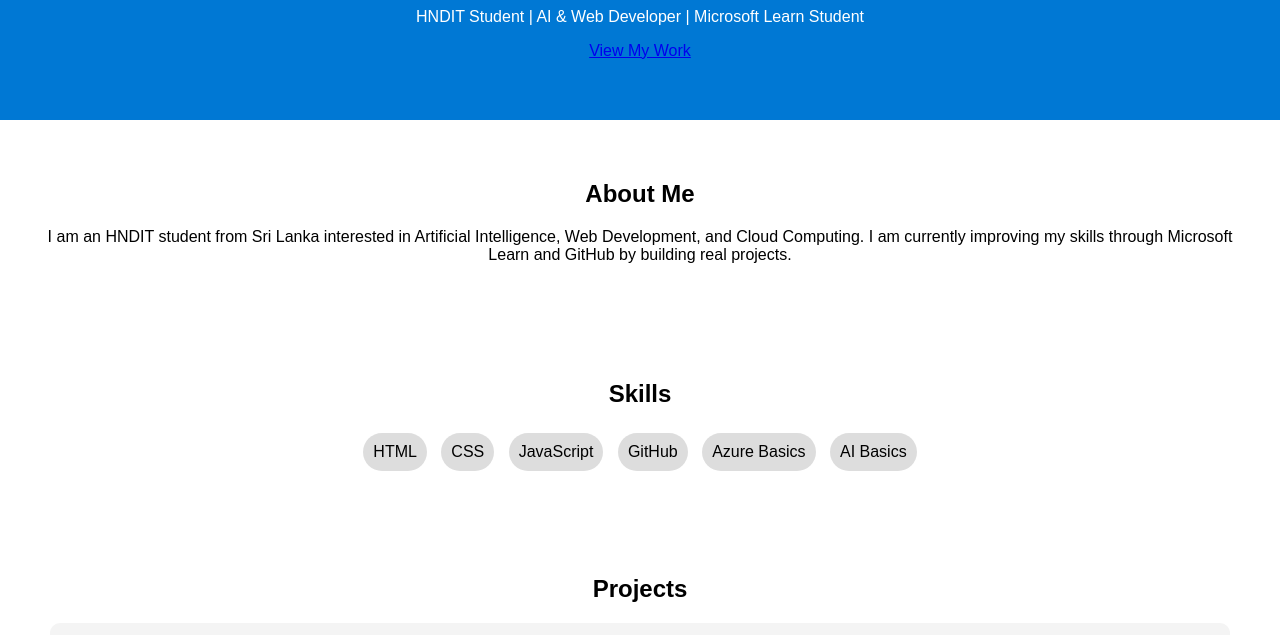
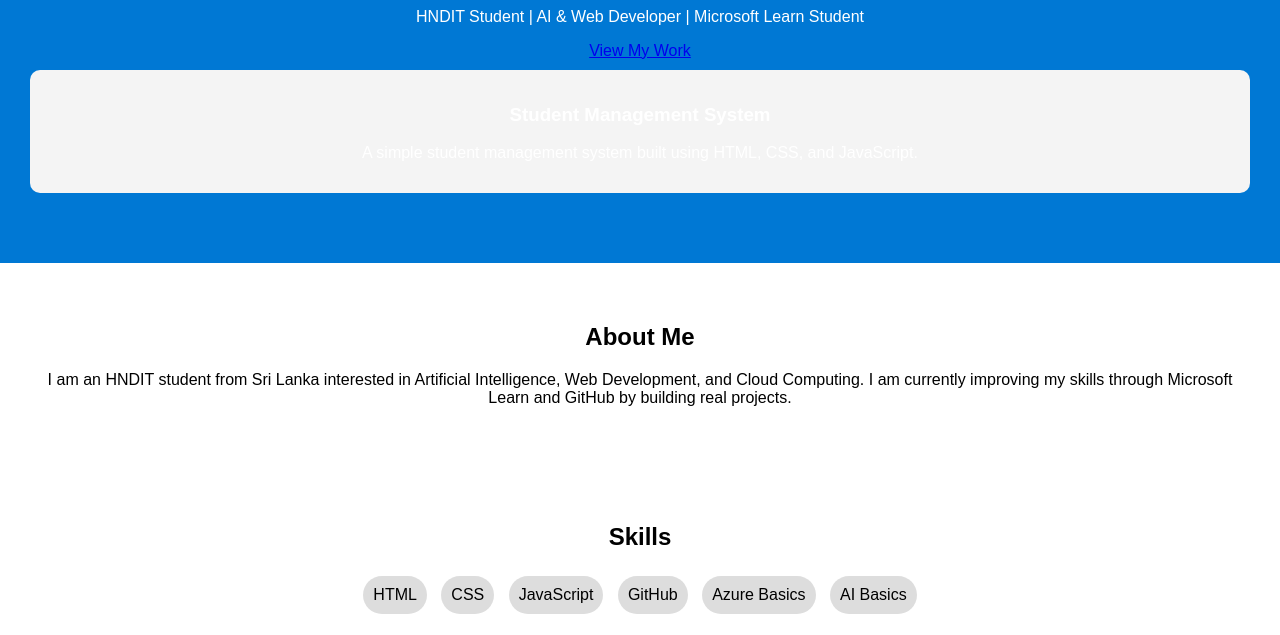
Before and after one commit to Muheeshan/Portfolio-Website, a plain HTML site: page index.html in a window 1280 px wide. Shown: the part 132-767 px from the top of the page. Drawn offline with Linux system fonts and the light colour scheme.

Commit message:
index.html

```diff
--- a/index.html
+++ b/index.html
@@ -11,6 +11,10 @@
     <h1>Hi I'm Alageswaran Muheeshan</h1>
     <p>HNDIT Student | AI & Web Developer | Microsoft Learn Student</p>
     <a href="#projects">View My Work</a>
+    <div class="project">
+    <h3>Student Management System</h3>
+    <p>A simple student management system built using HTML, CSS, and JavaScript.</p>
+</div>
 </header>
 
 <section id="about">
```
